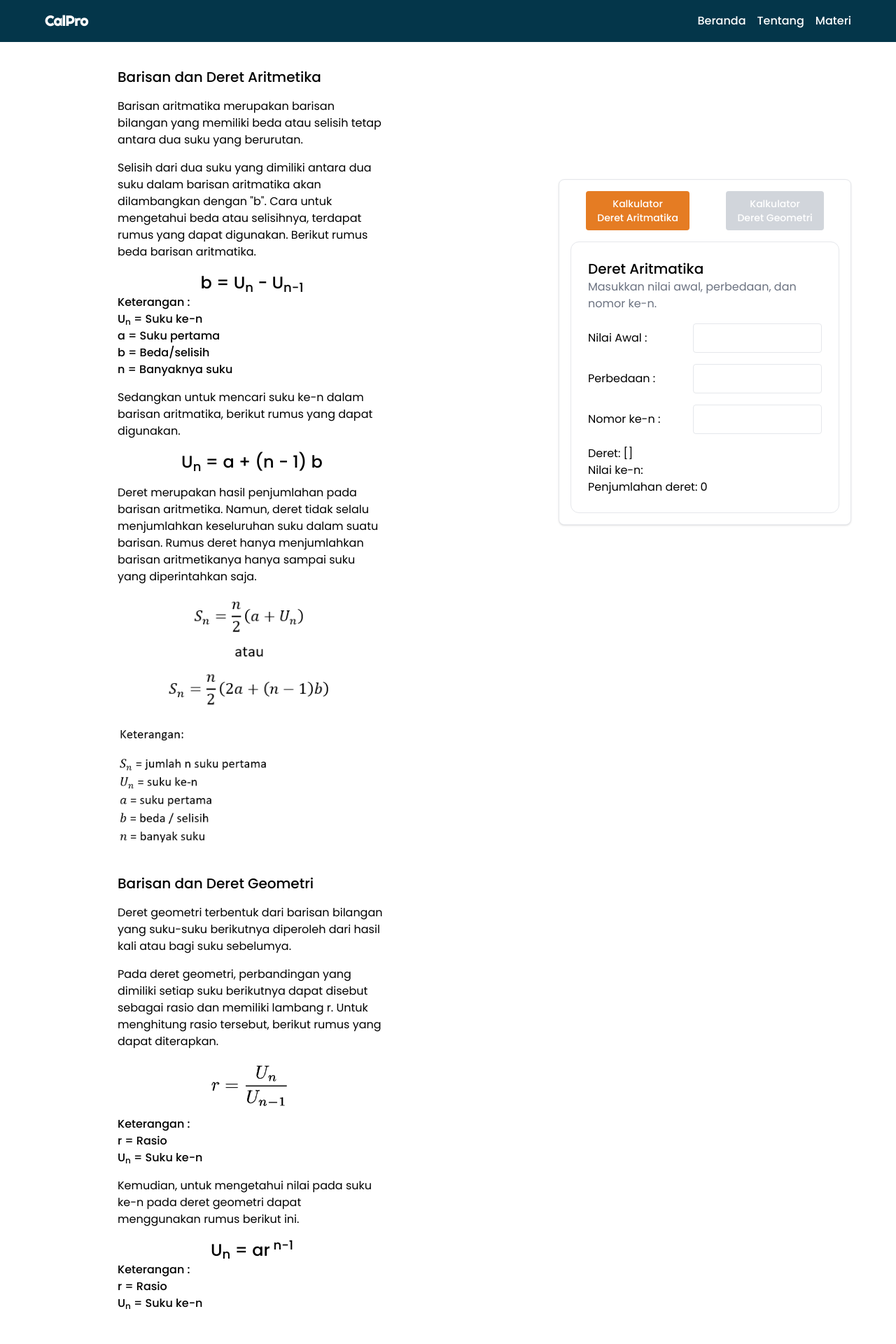
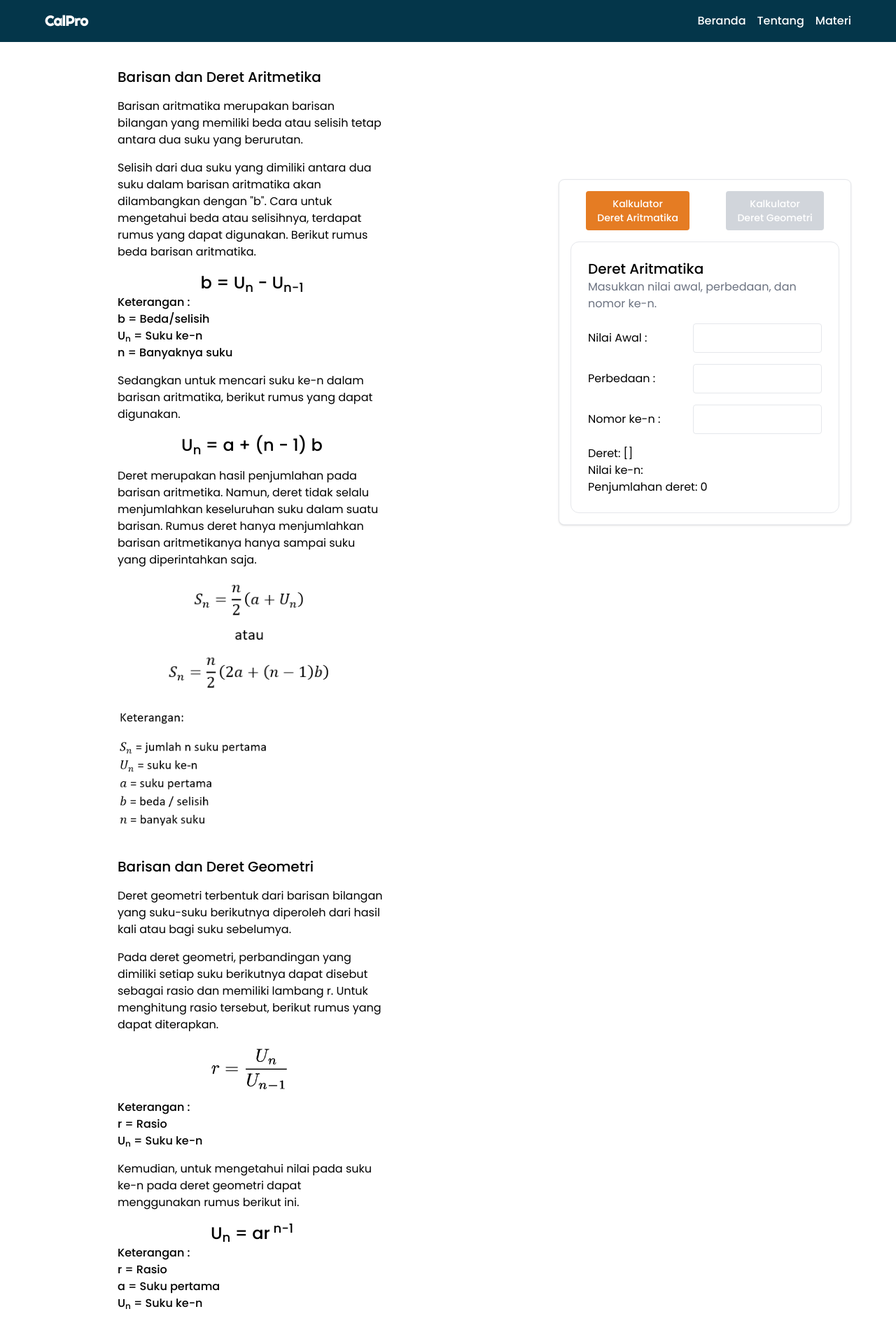
Before and after one commit to padiil/CalPro, a Vue app: page /deret in a window 1280 px wide. Shown: the top 1920 px of the page at 70% size. Built offline with nearby package versions, Linux system fonts and the light colour scheme.

Commit message:
Update Materi Deret

```diff
--- a/src/components/materi/MateriDeret.vue
+++ b/src/components/materi/MateriDeret.vue
@@ -18,9 +18,8 @@
         </div>
         <div class="text-base">
           <p>Keterangan :</p>
+          <p>b = Beda/selisih</p>
           <p>U<sub>n</sub> = Suku ke-n</p>
-          <p>a = Suku pertama</p>
-          <p>b = Beda/selisih</p>
           <p>n = Banyaknya suku</p>
         </div>
       </div>
@@ -89,6 +88,7 @@
         <div class="text-base">
           <p>Keterangan :</p>
           <p>r = Rasio</p>
+          <p>a = Suku pertama</p>
           <p>U<sub>n</sub> = Suku ke-n</p>
         </div>
       </div>
```
